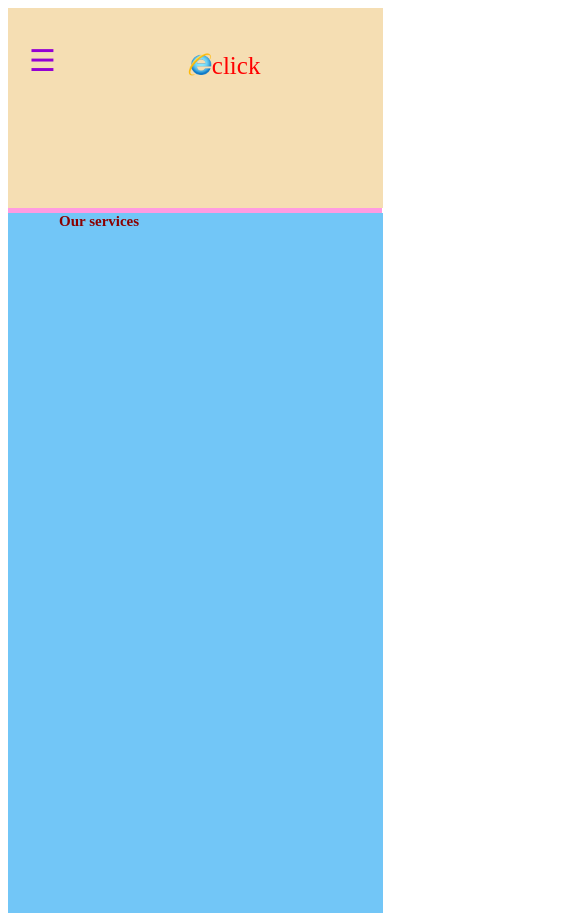
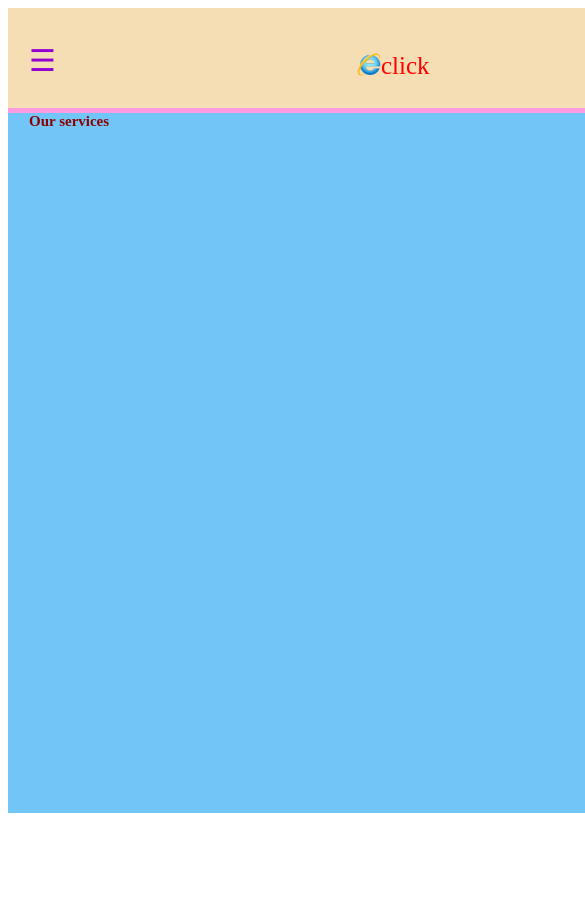
Before and after one commit to vishnump229/eclick, a plain HTML site: page index.html in a window 390 px wide. Shown: the top 913 px of the page, 585 px wide, since content can reach past the window. After the commit the page ends 844 px from the top, so only its background shows below. Drawn offline with Linux system fonts and the light colour scheme.

Commit message:
small screen text

```diff
--- a/index.css
+++ b/index.css
@@ -1,7 +1,7 @@
 
 .outer{
   height: 100%;
-  width: 100%;
+  width: 1000px;
   background-color:rgb(255, 155, 225);
   border-color: rgb(150, 189, 92);
   float:left;
@@ -19,7 +19,7 @@
    //text-align: center;
  }
  .e {
-    margin-left: 35%;
+    margin-left: 30%;
     margin-top: 4px;
     margin-right: 0px;
     width: 25px;
@@ -30,7 +30,7 @@
   font-size: 15px;
   font-weight: bold;
   color: darkred;
-  margin-left: 50px;
+  margin-left: 20px;
   margin-top: 5px;
  // float: left;
  //text-align: center;
@@ -38,7 +38,7 @@
 .eclick{
     padding-left: 1px;
     padding-top: 0px;
-    height: 200px;
+    height: 100px;
     width: 100%;
     background-color: wheat;
     margin-left: 0px;
@@ -114,4 +114,5 @@
 @media screen and (max-height: 450px) {
   .sidenav {padding-top: 15px;}
   .sidenav a {font-size: 18px;}
+  .click{color:lime}
 }
```
